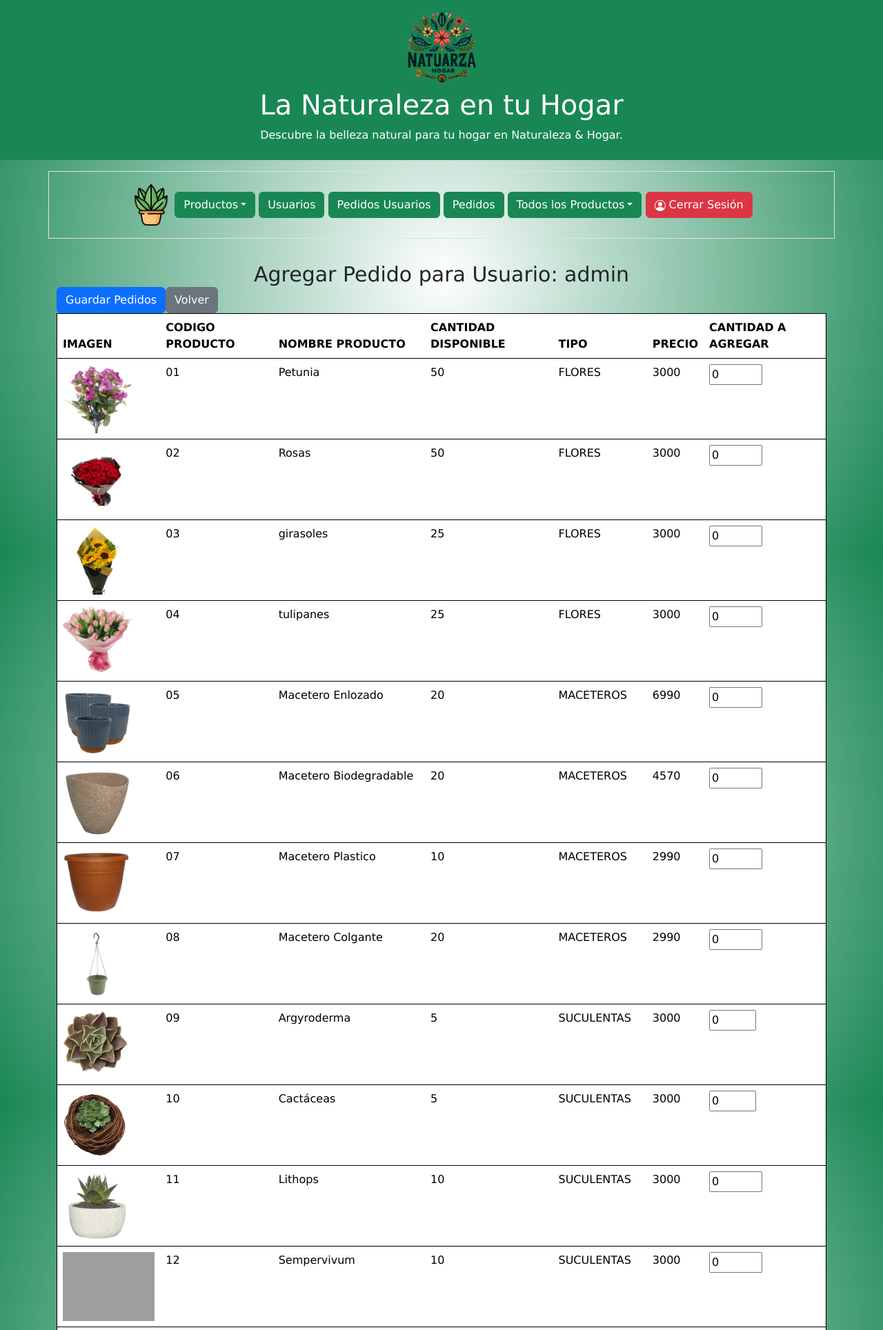
After one commit to ricardonicolasv/jardineria_app_django, a Django app: page /usuarios_con_pedidos/2/agregar_pedido/ in a window 1280 px wide. The commit adds this page. Shown: the top 1928 px of the page at 69% size. Run offline with Django 5.2, Linux system fonts and the light colour scheme; a user stored in the database is signed in; data comes from the database, SQL or seed files in the repository; both versions use the stored data as it was after the commit; some libraries are stand-ins or nearby versions; grey boxes are pictures that could not be loaded.

Commit message:
se agrego -funciones para control de  pedidos de usuarios -funciones para control de usuarios

```diff
--- /dev/null
+++ b/jardineria/jardineria_app/templates/crud/agregar_pedido_usuario.html
@@ -0,0 +1,66 @@
+{% extends "crud/base.html" %}
+
+{% block contenido %}
+<div class="container mt-4">
+  <h3>Agregar Pedido para Usuario: {{ usuario.username }}</h3>
+  <form method="POST" action="{% url 'agregar_pedido_usuario' usuario.id %}">
+    {% csrf_token %}
+    <div id="messages">
+      {% if messages %}
+        {% for message in messages %}
+          <div class="alert alert-success" role="alert">
+            {{ message }}
+          </div>
+        {% endfor %}
+      {% endif %}
+    </div>
+    <table class="table table-hover">
+    <button type="submit" class="btn btn-primary">Guardar Pedidos</button>
+    <a href="{% url 'listar_usuarios_con_pedidos' %}" class="btn btn-secondary btn-mg">Volver</a>
+      <thead>
+        <tr>
+          <th>IMAGEN</th>
+          <th>CODIGO PRODUCTO</th>
+          <th>NOMBRE PRODUCTO</th>
+          <th>CANTIDAD DISPONIBLE</th>
+          <th>TIPO</th>
+          <th>PRECIO</th>
+          <th>CANTIDAD A AGREGAR</th>
+        </tr>
+      </thead>
+      <tbody>
+        {% for producto in productos %}
+        <tr>
+          <td><img src="{{ producto.imagen.url }}" alt="Imagen de {{ producto.nombre_producto }}" height="100"></td>
+          <td>{{ producto.codigo_producto }}</td>
+          <td>{{ producto.nombre_producto }}</td>
+          <td>{{ producto.cantidad }}</td>
+          <td>{{ producto.tipo }}</td>
+          <td>{{ producto.precio }}</td>
+          <td>
+            <input type="number" name="cantidad_{{ producto.codigo_producto }}" min="0" max="{{ producto.cantidad }}" value="0">
+            <input type="hidden" name="producto_{{ producto.codigo_producto }}" value="{{ producto.codigo_producto }}">
+          </td>
+        </tr>
+        {% endfor %}
+      </tbody>
+    </table>
+    <button type="submit" class="btn btn-primary">Guardar Pedidos</button>
+    <a href="{% url 'listar_usuarios_con_pedidos' %}" class="btn btn-secondary btn-mg">Volver</a>
+  </form>
+</div>
+
+<script>
+document.addEventListener('DOMContentLoaded', function() {
+  const agregarCarroButtons = document.querySelectorAll('.agregar-carro-btn');
+
+  agregarCarroButtons.forEach(button => {
+    button.addEventListener('click', function() {
+      const cantidadInput = button.parentElement.querySelector('input[type="number"]');
+      cantidadInput.value = '1';  // Puedes cambiar esto según tu lógica
+    });
+  });
+});
+</script>
+
+{% endblock contenido %}
--- a/jardineria/jardineria_app/templates/crud/base.html
+++ b/jardineria/jardineria_app/templates/crud/base.html
@@ -46,6 +46,11 @@
                                 Usuarios
                             </button>
                         </a>
+                        <a href="{% url 'listar_usuarios_con_pedidos' %}">
+                            <button type="button" class="btn btn-success">
+                                Pedidos Usuarios
+                            </button>
+                        </a>
                     {% endif %}
                     <a href="{% url 'pedidoscli' %}">
                         <button type="button" class="btn btn-success">
@@ -54,7 +59,7 @@
                     </a>
                     <div class="btn-group">
                         <button type="button" class="btn btn-success dropdown-toggle"
-                            data-bs-toggle="dropdown">Administrar Productos</button>
+                            data-bs-toggle="dropdown">Todos los Productos</button>
                         <ul class="dropdown-menu">
                             <li><a class="dropdown-item" href="{% url 'productos' %}">Listado de productos</a></li>
                             {% if perms.jardineria.add_producto %}
--- a/jardineria/jardineria_app/templates/crud/usuarios.html
+++ b/jardineria/jardineria_app/templates/crud/usuarios.html
@@ -6,6 +6,11 @@
     <div class="col-sm-1"></div>
     <div class="col-sm-10">
       <h3>Listado de Usuarios</h3>
+      <a href="{% url 'crearcuenta' %}">
+        <button type="button" class="btn btn-success">
+            + Crear Usuario
+        </button>
+    </a>
       <table class="table table-hover">
         <thead>
           <tr>
--- a/jardineria/jardineria_app/urls.py
+++ b/jardineria/jardineria_app/urls.py
@@ -2,34 +2,47 @@ from django.urls import path
 from django.conf import settings
 from django.conf.urls.static import static
 from .views import (
-    detalle_pedido,
-    flores, base, maceteros, listar_usuarios, detalles_usuario, modificar_usuario, suculentas, sustratos, tierra, home, seguimiento_pedido,
-    crearcuenta, salir, producto, crearproducto, detalles_producto, modificarproducto, agregar_a_pedido, pedidoscli, actualizar_cantidad, eliminar_pedido,
+    detalle_pedido, flores, base, maceteros, listar_usuarios, detalles_usuario, modificar_usuario, suculentas, sustratos, tierra, home, seguimiento_pedido,
+    crearcuenta, salir, producto, crearproducto, detalles_producto, modificarproducto, agregar_a_pedido, pedidoscli, actualizar_cantidad, eliminar_pedido, listar_usuarios_con_pedidos, detalles_pedidos_usuario, agregar_pedido_usuario
 )
 
 urlpatterns = [
+    # Home
+    path('', home, name='home'),
+    path('base/', base, name='base'),
+
+    # Usuarios
     path('usuarios/', listar_usuarios, name='listar_usuarios'),
     path('usuarios/<int:user_id>/', detalles_usuario, name='detalles_usuario'),
     path('usuarios/<int:user_id>/modificar/', modificar_usuario, name='modificar_usuario'),
+    path('crearcuenta/', crearcuenta, name='crearcuenta'),
+    path('salir/', salir, name='salir'),
+
+    # Usuarios con pedidos
+    path('usuarios_con_pedidos/', listar_usuarios_con_pedidos, name='listar_usuarios_con_pedidos'),
+    path('usuarios_con_pedidos/<int:user_id>/', detalles_pedidos_usuario, name='detalles_pedidos_usuario'),
+    path('usuarios_con_pedidos/<int:user_id>/agregar_pedido/', agregar_pedido_usuario, name='agregar_pedido_usuario'),
+
+    # Pedidos
+    path('pedidoscli/', pedidoscli, name='pedidoscli'),
     path('detalle_pedido/', detalle_pedido, name='detalle_pedido'),
-    path('flores/', flores, name='flores'),
-    path('base/', base, name='base'),
-    path('', home, name='home'),
-    path('maceteros/', maceteros, name='maceteros'),
-    path('pedidoscli/', pedidoscli, name='pedidoscli'),
-    path('crearcuenta/', crearcuenta, name='crearcuenta'),
-    path('suculentas/', suculentas, name='suculentas'),
-    path('sustratos/', sustratos, name='sustratos'),
-    path('tierra/', tierra, name='tierra'),
-    path('salir/', salir, name='salir'),
+    path('agregar_a_pedido/<str:producto_id>/', agregar_a_pedido, name='agregar_a_pedido'),
+    path('actualizar_cantidad/<int:pedido_id>/', actualizar_cantidad, name='actualizar_cantidad'),
+    path('eliminar_pedido/<int:pedido_id>/', eliminar_pedido, name='eliminar_pedido'),
+    path('seguimiento_pedido/', seguimiento_pedido, name='seguimiento_pedido'),
+
+    # Productos
     path('productos/', producto, name='productos'),
     path('detalles_producto/<id>', detalles_producto, name='detalles_producto'),
     path('modificarproducto/<id>', modificarproducto, name='modificarproducto'),
     path('crearproducto/', crearproducto, name='crearproducto'),
-    path('agregar_a_pedido/<str:producto_id>/', agregar_a_pedido, name='agregar_a_pedido'),
-    path('actualizar_cantidad/<int:pedido_id>/', actualizar_cantidad, name='actualizar_cantidad'),
-    path('eliminar_pedido/<int:pedido_id>/', eliminar_pedido, name='eliminar_pedido'),
-    path('seguimiento_pedido/', seguimiento_pedido, name='seguimiento_pedido'),
+
+    # Otros
+    path('flores/', flores, name='flores'),
+    path('maceteros/', maceteros, name='maceteros'),
+    path('suculentas/', suculentas, name='suculentas'),
+    path('sustratos/', sustratos, name='sustratos'),
+    path('tierra/', tierra, name='tierra'),
 ]
 
 if settings.DEBUG:
--- a/jardineria/jardineria_app/views.py
+++ b/jardineria/jardineria_app/views.py
@@ -198,7 +198,7 @@ def crearcuenta(request):
         form=UserForm(data=request.POST)
         if form.is_valid():
             form.save()
-            return redirect(to="login")
+            return redirect(to="home")
     datos={
         "form":form
     }
@@ -258,3 +258,82 @@ def base(request):
 
 def home(request):
     return render(request, 'crud/home.html')
+
+#########################################funciones para controles de pedido de usuarios
+
+@login_required
+@permission_required('auth.view_user')
+def listar_usuarios_con_pedidos(request):
+    usuarios_con_pedidos = User.objects.filter(pedido__isnull=False).distinct()
+    datos = {
+        "usuarios": usuarios_con_pedidos
+    }
+    return render(request, 'crud/usuarios_con_pedidos.html', datos)
+
+@login_required
+@permission_required('auth.view_user')
+def detalles_pedidos_usuario(request, user_id):
+    usuario = get_object_or_404(User, id=user_id)
+    pedidos = Pedido.objects.filter(usuario=usuario)
+
+    detalles_pedidos = []
+    total_pedido = 0
+
+    for pedido in pedidos:
+        subtotal = pedido.producto.precio * pedido.cantidad
+        total_pedido += subtotal
+        detalles_pedidos.append({
+            "pedido": pedido,
+            "producto": pedido.producto,
+            "cantidad": pedido.cantidad,
+            "subtotal": subtotal
+        })
+
+    if request.method == "POST":
+        action = request.POST.get("action")
+        if action == "modificar":
+            pedido_id = request.POST.get("pedido_id")
+            cantidad = int(request.POST.get("cantidad"))
+            pedido = get_object_or_404(Pedido, id=pedido_id)
+            pedido.cantidad = cantidad
+            pedido.save()
+            messages.success(request, "Pedido modificado correctamente.")
+        elif action == "eliminar":
+            pedido_id = request.POST.get("pedido_id")
+            pedido = get_object_or_404(Pedido, id=pedido_id)
+            pedido.delete()
+            messages.success(request, "Pedido eliminado correctamente.")
+        return redirect('detalles_pedidos_usuario', user_id=user_id)
+
+    datos = {
+        "usuario": usuario,
+        "detalles_pedidos": detalles_pedidos,
+        "total_pedido": total_pedido
+    }
+    return render(request, 'crud/detalles_pedidos_usuario.html', datos)
+
+
+@login_required
+@permission_required('auth.change_user')
+def agregar_pedido_usuario(request, user_id):
+    usuario = get_object_or_404(User, id=user_id)
+    productos = Producto.objects.all()
+
+    if request.method == "POST":
+        for producto in productos:
+            cantidad_key = f"cantidad_{producto.codigo_producto}"
+            if cantidad_key in request.POST:
+                cantidad = int(request.POST[cantidad_key])
+                if cantidad > 0:
+                    codigo_producto = request.POST[f"producto_{producto.codigo_producto}"]
+                    producto = get_object_or_404(Producto, codigo_producto=codigo_producto)
+                    Pedido.objects.create(usuario=usuario, producto=producto, cantidad=cantidad)
+                    messages.success(request, f"Producto {producto.nombre_producto} agregado al carro.")
+
+        return redirect('agregar_pedido_usuario', user_id=user_id)
+
+    datos = {
+        "usuario": usuario,
+        "productos": productos
+    }
+    return render(request, 'crud/agregar_pedido_usuario.html', datos)
```
Also changed, not shown: jardineria/jardineria_app/forms.py (+55 -4 lines), jardineria/jardineria_app/templates/crud/detalles_pedidos_usuario.html (added, +56 -0 lines), jardineria/jardineria_app/templates/crud/modificar_pedido_admin.html (added, +25 -0 lines), jardineria/jardineria_app/templates/crud/usuarios_con_pedidos.html (added, +46 -0 lines), jardineria/jardineria_app/templates/registration/crearcuenta.html (+12 -12 lines), jardineria/db.sqlite3, jardineria/jardineria_app/migrations/0009_alter_producto_tipo.py (added).
